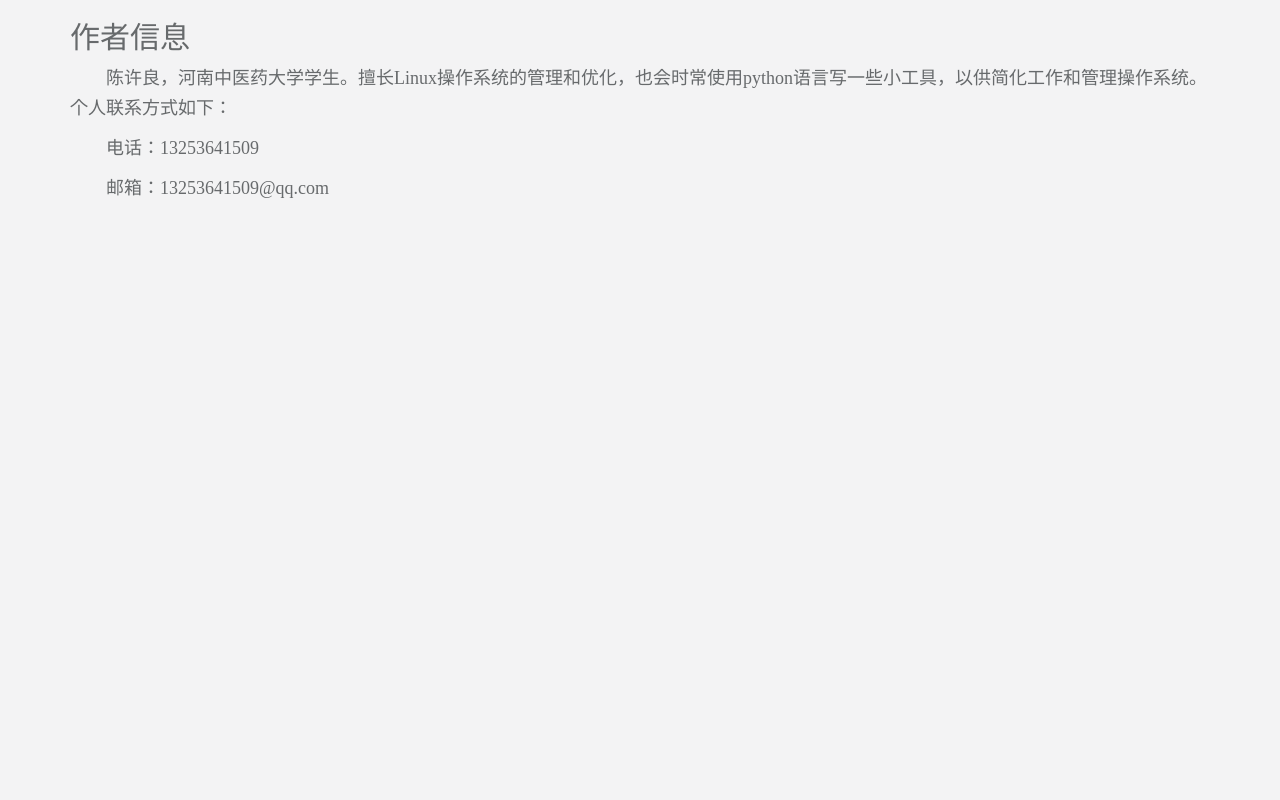
After one commit to thinkerwalker/openstack_monitor2, a Django app: page /author_info in a window 1280 px wide. The commit adds this page. Run offline with Django 3.2, Linux system fonts and the light colour scheme; some libraries are stand-ins or nearby versions.

Commit message:
add author_info.html monitor_silu.html

```diff
--- a/openstck_monitor/urls.py
+++ b/openstck_monitor/urls.py
@@ -29,8 +29,8 @@ urlpatterns = [
     url(r'^index', views.device_list),
     url(r'^hypervisor_list$',hypervisor.hypervisor_list),
     url(r'^hypervisor_detail$',hypervisor.hypervisor_detail),
-    url(r'user_info/',views.user_info),
-    url(r'user_update/',views.user_update),
+    url(r'^author_info',views.author_info),
+    url(r'^monitor_silu',views.monitor_silu),
     url(r'^instance_detail$',instance.instance_detail),
     url(r'^influxdb_get_mem_usage.html$',views.influxdb_get_mem_usage),
     url(r'^instance_list$',instance.instance_list),
--- /dev/null
+++ b/templates/author_info.html
@@ -0,0 +1,42 @@
+<!DOCTYPE html>
+<html>
+
+
+<head>
+    <meta charset="utf-8">
+    <meta name="viewport" content="width=device-width, initial-scale=1.0">
+    <title></title>
+    <meta name="keywords" content="">
+    <link rel="shortcut icon" href="favicon.ico">
+    <link href="/static/css/bootstrap.min14ed.css?v=3.3.6" rel="stylesheet">
+    <link href="/static/css/font-awesome.min93e3.css?v=4.4.0" rel="stylesheet">
+
+    <link href="/static/css/animate.min.css" rel="stylesheet">
+    <link href="/static/css/style.min862f.css?v=4.1.0" rel="stylesheet">
+
+</head>
+
+<body class="gray-bg">
+	<div class="container">
+		<div class="row">
+			<div class="col-xs-6 col-md-3">
+				<h1>作者信息</h1>
+			</div>
+		</div>
+		<div class="row">
+			<div class="col-xs-12">
+				<div style="font-size: 18px;font-family: Microsoft YaHei;text-indent: 36px;line-height: 30px;">
+					<p>
+						陈许良，河南中医药大学学生。擅长Linux操作系统的管理和优化，也会时常使用python语言写一些小工具，以供简化工作和管理操作系统。个人联系方式如下：
+					</p>
+					<p>电话：13253641509</p>
+					<p>邮箱：13253641509@qq.com</p>
+				</div>
+			</div>
+		</div>
+	</div>
+    <script src="/static/js/jquery.min.js?v=2.1.4"></script>
+    <script src="/static/js/bootstrap.min.js?v=3.3.6"></script>
+    <script type="text/javascript" src="http://tajs.qq.com/stats?sId=9051096" charset="UTF-8"></script>
+</body>
+</html>
--- a/templates/index.html
+++ b/templates/index.html
@@ -46,10 +46,10 @@
                         </a>
                         <ul class="nav nav-second-level">
                             <li>
-                                <a class="J_menuItem" href="graph_echarts.html">作者信息</a>
+                                <a class="J_menuItem" href="/author_info">作者信息</a>
                             </li>
                             <li>
-                                <a class="J_menuItem" href="graph_flot.html">监控思路</a>
+                                <a class="J_menuItem" href="/monitor_silu">监控思路</a>
                             </li>
                         </ul>
                     </li>
--- a/user_mgr/views.py
+++ b/user_mgr/views.py
@@ -79,3 +79,9 @@ def influxdb_get_mem_usage(request):
     # message={"time":result.raw["series"][0]["values"][0][0],"value":result.raw["series"][0]["values"][0][1]}
     message={"value":30}
     return JsonResponse(message)
+
+def author_info(request):
+    return render(request,'author_info.html')
+
+def monitor_silu(request):
+    return render(request,'monitor_silu.html')
```
Also changed, not shown: templates/monitor_silu.html (added, +42 -0 lines).
